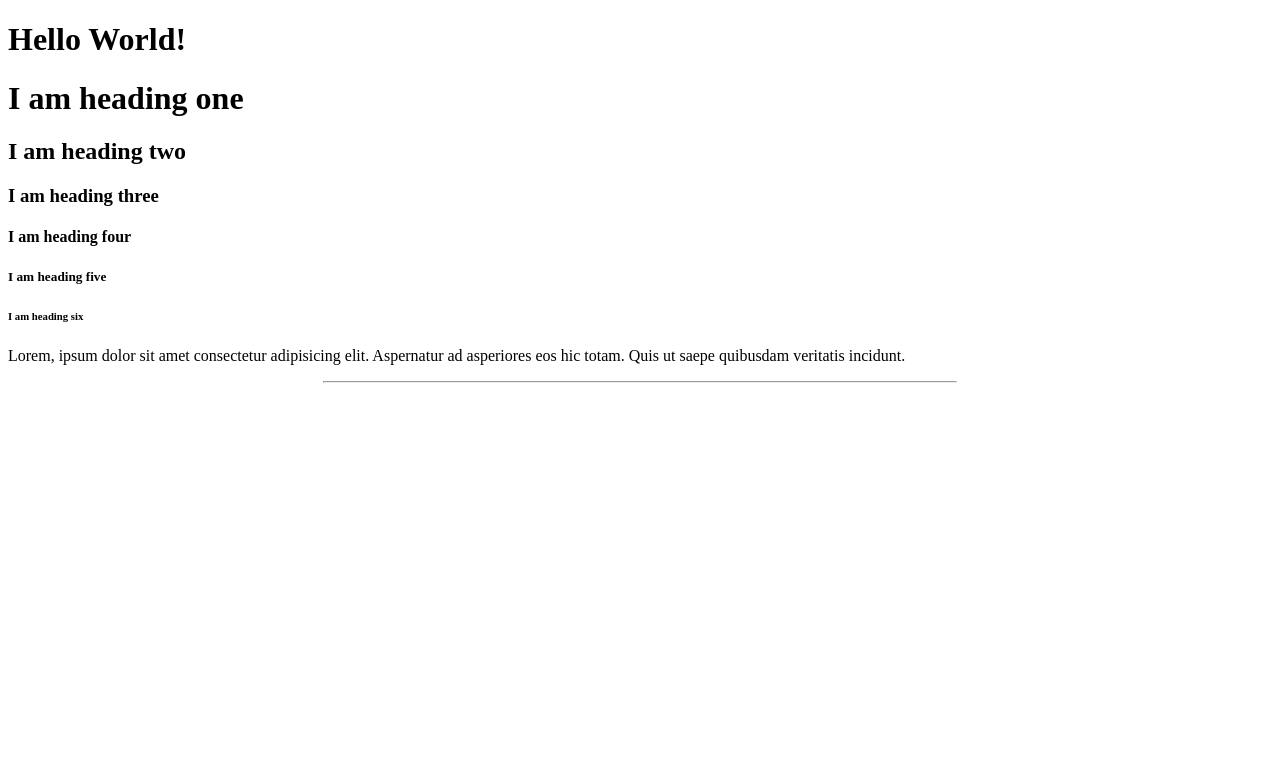
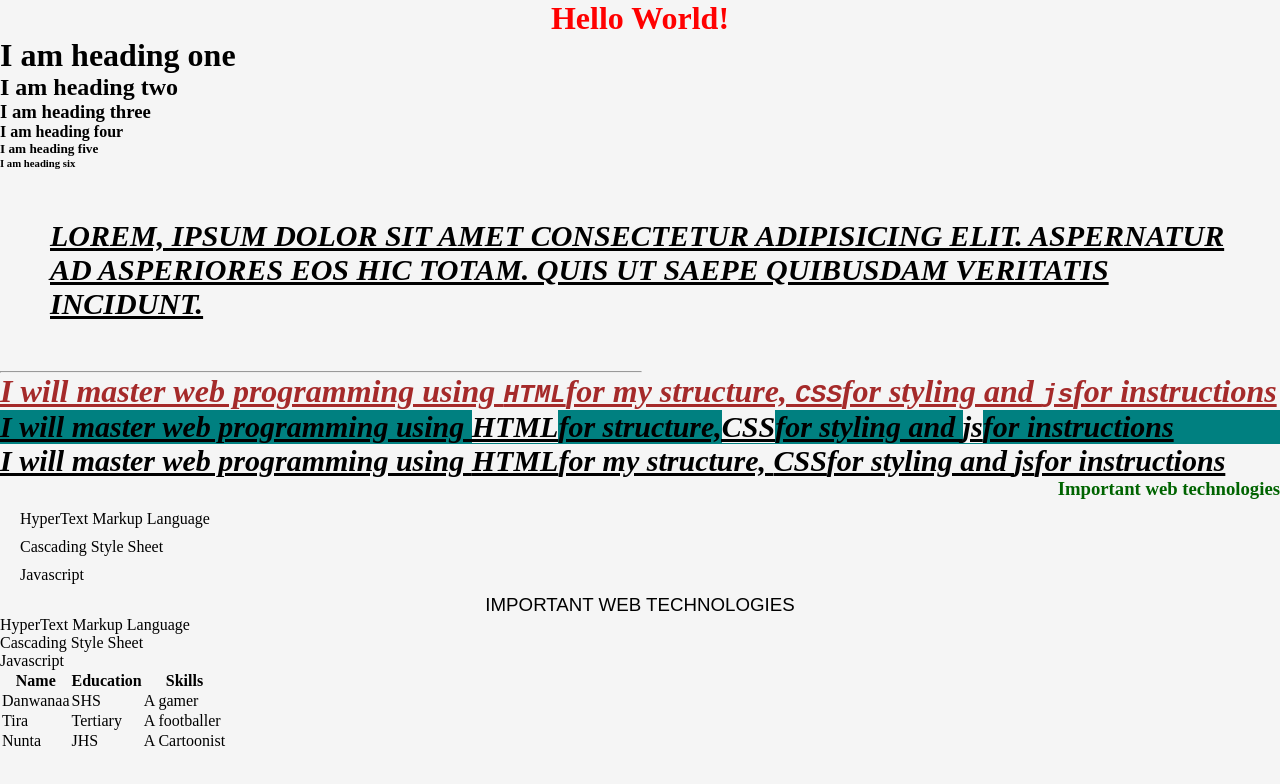
Before and after one commit to Shamsdeenshaukat/htmlpractice, a plain HTML site: page index.html in a window 1280 px wide. Drawn offline with Linux system fonts and the light colour scheme.

Commit message:
commit 3

```diff
--- a/index.html
+++ b/index.html
@@ -5,21 +5,72 @@
     <meta http-equiv="X-UA-Compatible" content="IE=edge">
     <meta name="viewport" content="width=device-width, initial-scale=1.0">
     <title>Html practice</title>
+   <link rel="stylesheet" href="style.css">
+
 </head>
 <body>
     <!--heading-->
-   <h1>Hello World!</h1>
-
-   <h1>I am heading one</h1>
+   <h1 style="color:red ;font-weight: bolder;text-align: center;">Hello World!</h1>
+    <h1>I am heading one</h1>
    <h2>I am heading two</h2>
    <h3>I am heading three</h3>
    <h4>I am heading four</h4>
    <h5>I am heading five</h5>
    <h6>I am heading six</h6>
 
-  <p>Lorem, ipsum dolor sit amet consectetur adipisicing elit. Aspernatur ad asperiores eos hic totam. Quis ut saepe quibusdam veritatis incidunt.</p>
+  <p style="padding:50px;text-transform:uppercase">Lorem, ipsum dolor sit amet consectetur adipisicing elit. Aspernatur ad asperiores eos hic totam. Quis ut saepe quibusdam veritatis incidunt.</p>
   <hr width="50%">
 
   <!--text formatting-->
+
+<p style="color:brown;font-size:xx-large"> I will master web programming using <code>HTML</code>for my structure, <code>CSS</code>for styling and <code>js</code>for instructions</p>
+
+<p style="background-color:teal ;">I will master web programming using <abbr title="HyperText Markup Language">HTML</abbr>for structure,<abbr title="Cascading Style Sheet">CSS</abbr>for styling and <abbr title="Javascript">js</abbr>for instructions</p>
+
+<p> I will master web programming using <mark>HTML</mark>for my structure, <mark>CSS</mark>for styling and <mark>js</mark>for instructions</p>
+
+<!--ordered list-->
+<h3 class="tech">Important web technologies</h3>
+<ol type="a">
+    <li>HyperText Markup Language</li>
+    <li>Cascading Style Sheet</li>
+    <li>Javascript</li>
+</ol>
+
+<!--Unordered list-->
+<h3 id="web">Important web technologies</h3>
+<ul>
+    <li>HyperText Markup Language</li>
+    <li>Cascading Style Sheet</li>
+    <li>Javascript</li>
+</ul>
+<!--table elements-->
+<table>
+    <thead>
+        <tr>
+            <th>Name</th>
+            <th>Education</th>
+            <th>Skills</th>
+        </tr>
+    </thead>
+    <tbody>
+        <tr>
+            <td>Danwanaa</td>
+            <td>SHS</td>
+            <td>A gamer</td>
+        </tr>
+        <tr>
+            <td>Tira</td>
+            <td>Tertiary</td>
+            <td>A footballer</td>
+        </tr>
+        <tr>
+            <td>Nunta</td>
+            <td>JHS</td>
+            <td>A Cartoonist</td>
+        </tr>
+    </tbody>
+</table>
+
 </body>
 </html>
--- /dev/null
+++ b/style.css
@@ -0,0 +1,28 @@
+*{
+    margin: 0px;
+    padding: 0px;
+    background-color:whitesmoke;
+}
+ p{
+    font-size: 30px;
+    font-weight: 800;
+    font-style: italic;
+    text-decoration: underline;
+ }
+
+ #web{
+    font-family: sans-serif;
+    font-weight: lighter;
+    text-align: center;
+    text-transform:uppercase;
+ }
+ .tech{
+    color: darkgreen;
+    text-align: right;
+
+ }
+ ol li{
+    list-style: none;
+    text-decoration: dashed;
+    margin: 10px 20px;
+ }
```
